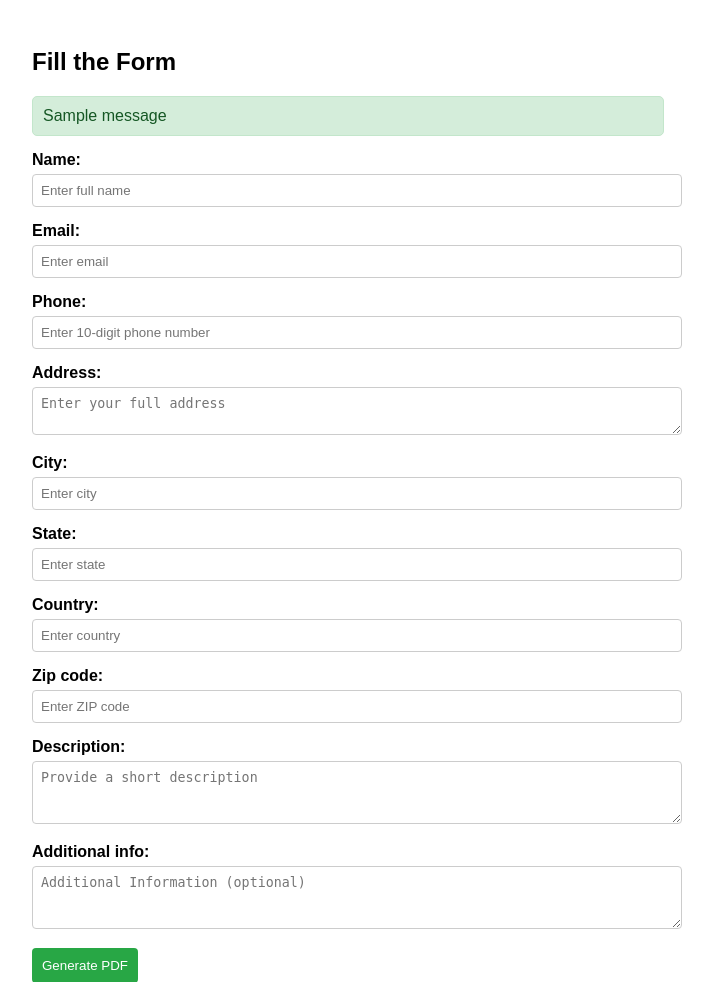
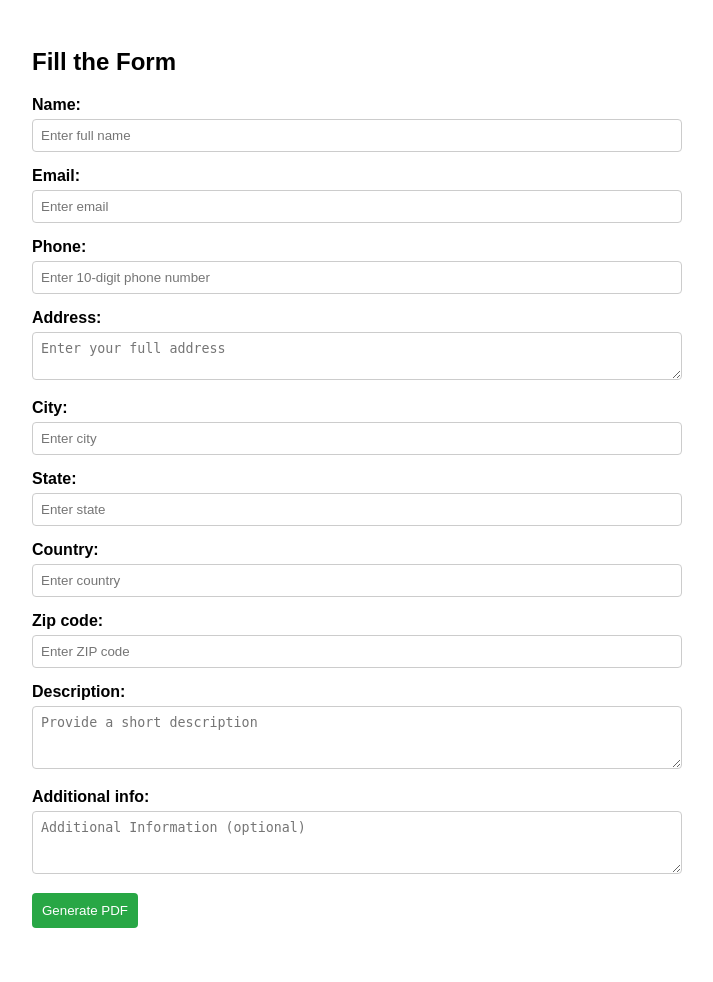
Before and after one commit to Dar2402/pdf-project, a Django app: page / in a window 1280 px wide. Shown: the top 982 px of the page, without its empty margins (292-1005 px from the left). After the commit the page ends 928 px from the top, so only its background shows below. Run offline with Django 5.2, Linux system fonts and the light colour scheme; tables that the repository leaves empty hold one stand-in row (values such as "Sample post"); one stand-in notice (Sample message) is shown.

Commit message:
changed template

```diff
--- a/pdf_app/views.py
+++ b/pdf_app/views.py
@@ -25,6 +25,6 @@
     return render(request, "pdf_app/form_template.html", {"form": form})
 
 """
-scp -i your-key.pem -r D:\AE\pdf_project ubuntu@13.233.163.101:/home/ubuntu/
+scp -i your-key.pem -r D:\AE\pdf_project ubuntu@your-ec2-public-ip:/home/ubuntu/
 
 """
--- a/templates/pdf_app/form_template.html
+++ b/templates/pdf_app/form_template.html
@@ -44,9 +44,13 @@
         background: #218838;
       }
       .messages {
+        position: relative;
         margin-bottom: 15px;
         padding: 10px;
         border-radius: 5px;
+        display: flex;
+        justify-content: space-between;
+        align-items: center;
       }
       .success {
         background-color: #d4edda;
@@ -58,19 +62,30 @@
         color: #721c24;
         border: 1px solid #f5c6cb;
       }
+      .close-btn {
+        background: none;
+        border: none;
+        font-size: 18px;
+        font-weight: bold;
+        cursor: pointer;
+        margin-left: 10px;
+      }
     </style>
   </head>
   <body>
     <div class="container">
       <h2>Fill the Form</h2>
 
-      {% if messages %} {% for message in messages %}
-      <div
-        class="messages {% if message.tags == 'success' %}success{% else %}error{% endif %}"
-      >
-        {{ message }}
+      {% if messages %}
+        <div id="message-container">
+          {% for message in messages %}
+          <div class="messages {% if message.tags == 'success' %}success{% else %}error{% endif %}">
+            <span>{{ message }}</span>
+            <button class="close-btn" onclick="this.parentElement.style.display='none'">&times;</button>
           </div>
-      {% endfor %} {% endif %}
+          {% endfor %}
+        </div>
+      {% endif %}
 
       <form method="post" id="pdf-form">
         {% csrf_token %}
@@ -94,7 +109,7 @@
           {{ form.state.label_tag }} {{ form.state }} {{ form.state.errors }}
         </div>
         <div class="form-group">
-          {{ form.country.label_tag }} {{ form.country }} {{ form.country.error }}
+          {{ form.country.label_tag }} {{ form.country }} {{ form.country.errors }}
         </div>
         <div class="form-group">
           {{ form.zip_code.label_tag }} {{ form.zip_code }} {{ form.zip_code.errors }}
@@ -117,8 +132,21 @@
       setTimeout(() => {
         form.reset();
       }, 1000);
+
+      // Allow time for the download, then refresh to show messages
+      setTimeout(() => {
+        window.location.reload();
+      }, 2000); // Adjust timing if needed
     });
+
+    // Hide messages after 5 seconds
+    setTimeout(() => {
+      document.querySelectorAll(".messages").forEach((message) => {
+        message.style.display = "none";
+      });
+    }, 5000);
   });
 </script>
+
   </body>
 </html>
```
Lines whose indentation alone changed are shown as unchanged.
